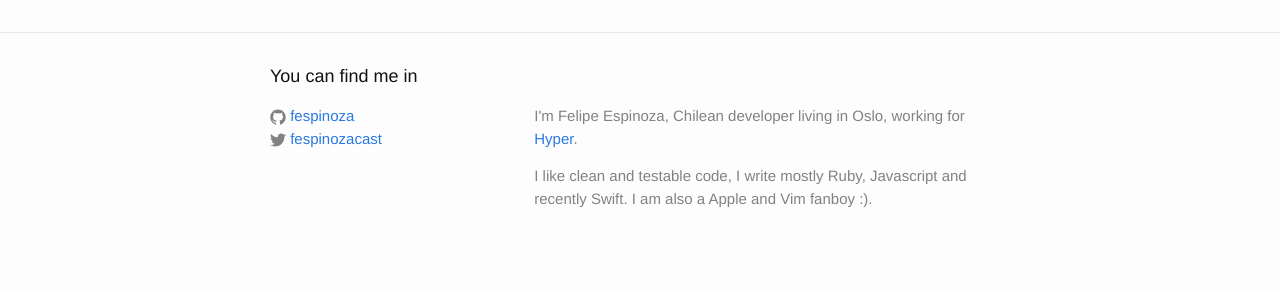
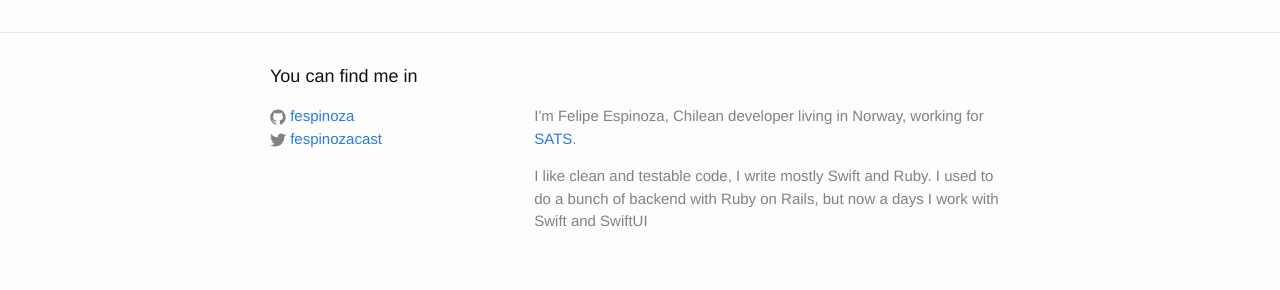
Before and after one commit to fespinoza/fespinoza.github.io, a Jekyll site: the page built from index.html, in a window 1280 px wide. Shown: the part 1515-1805 px from the top of the page. Built offline with Jekyll 4.4.1, drawn with Linux system fonts in a browser that asks for light colours.

Commit message:
Update intro

```diff
--- a/_config.yml
+++ b/_config.yml
@@ -10,12 +10,13 @@ title: Felipe Espinoza
 email: fespinozacast@gmail.com
 description: |
   <p>
-    I'm Felipe Espinoza, Chilean developer living in Oslo, working for <a href="http://www.hyper.no">Hyper</a>.
+    I'm Felipe Espinoza, Chilean developer living in Norway, working for <a href="http://www.sats.no">SATS</a>.
   </p>
 
   <p>
-    I like clean and testable code, I write mostly Ruby, Javascript
-    and recently Swift. I am also a Apple and Vim fanboy :).
+    I like clean and testable code, I write mostly Swift and Ruby.
+    I used to do a bunch of backend with Ruby on Rails, but now a days I work with
+    Swift and SwiftUI
   </p>
 baseurl: "" # the subpath of your site, e.g. /blog
 url: "http://fespinozacast.com" # the base hostname & protocol for your site
```
